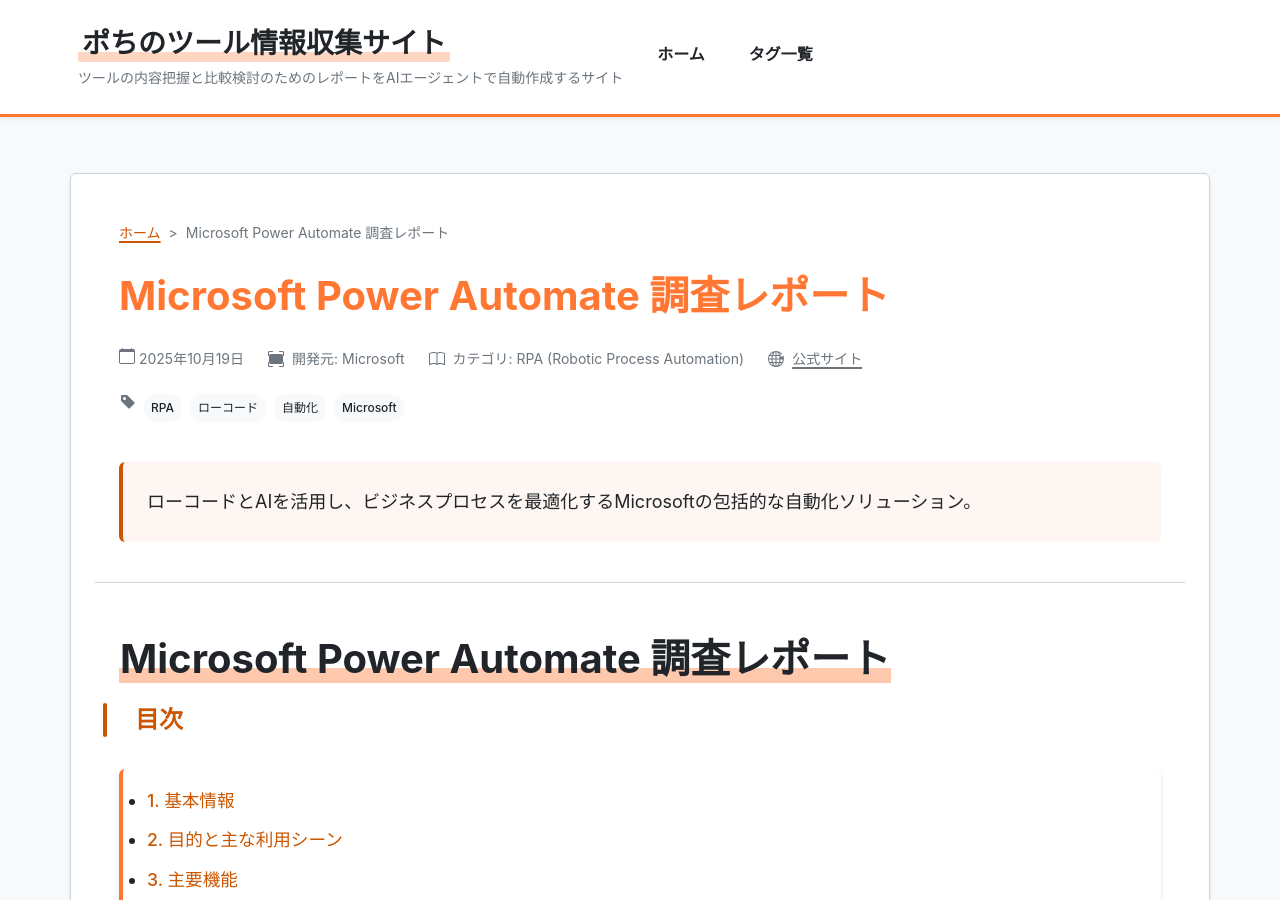
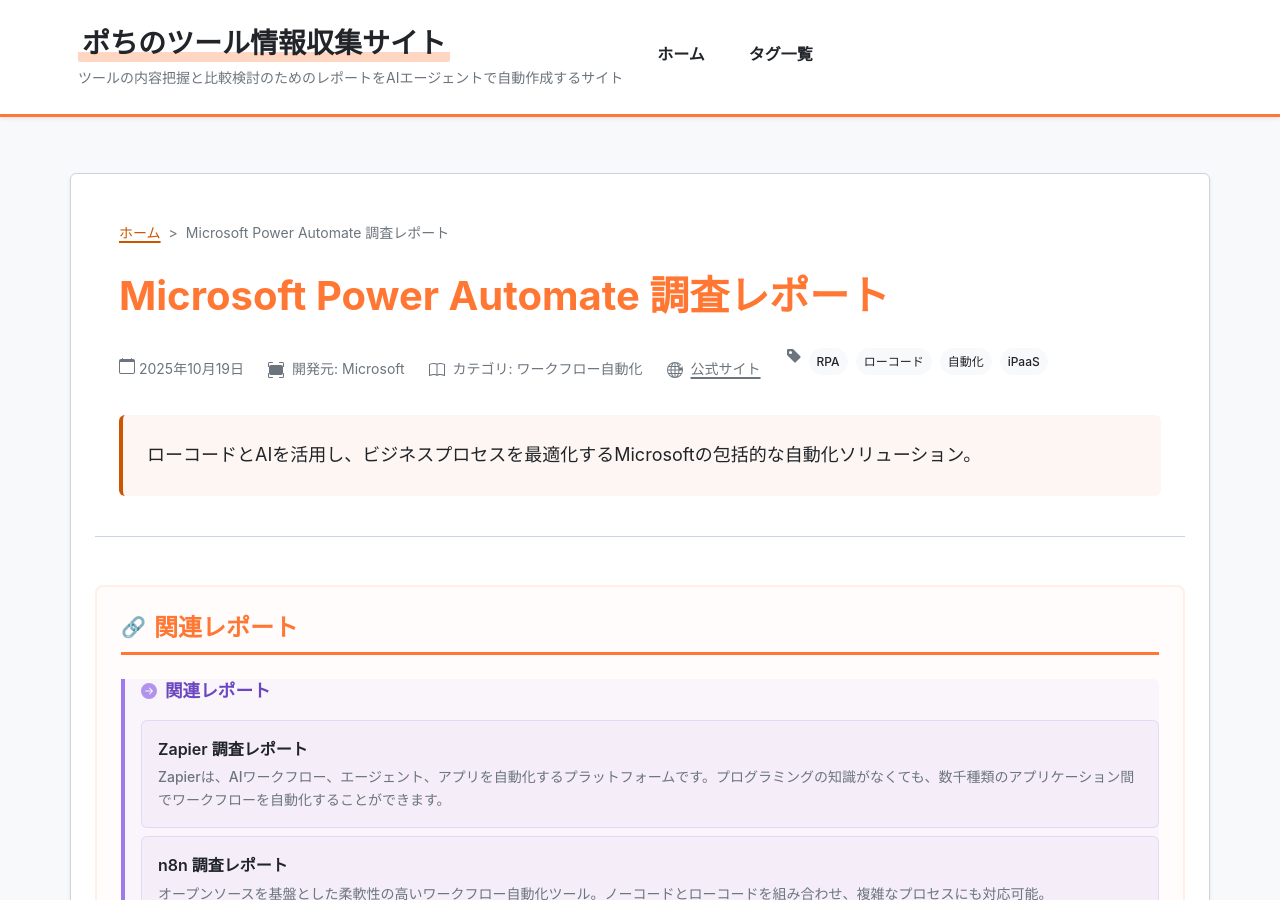
Before and after one commit to aegisfleet/tool-survey-report, a Jekyll site: the page built from _reports/microsoft-power-automate.md, in a window 1280 px wide and 900 px high. Built offline with Jekyll 4.4.1, drawn with Linux system fonts in a browser that asks for light colours; some of the changed text lies outside the part shown.

Commit message:
feat: Organize workflow automation tool metadata (#123)
- Unifies the category for Zapier, Microsoft Power Automate, and n8n to 'ワークフロー自動化'.
- Adjusts tags for consistency, removing developer name and adding common tags like 'iPaaS' and '自動化'.
- Adds `related_tools` to each of the three reports to establish a bidirectional relationship between them.
- Updates `task-organizing-category-tags.md` to log the completion of this task.

Co-authored-by: google-labs-jules[bot] <161369871+google-labs-jules[bot]@users.noreply.github.com>

```diff
--- a/_reports/microsoft-power-automate.md
+++ b/_reports/microsoft-power-automate.md
@@ -1,7 +1,7 @@
 ---
 title: "Microsoft Power Automate 調査レポート"
 tool_name: "Microsoft Power Automate"
-category: "RPA (Robotic Process Automation)"
+category: "ワークフロー自動化"
 developer: "Microsoft"
 official_site: "https://powerautomate.microsoft.com/"
 date: "2025-10-19"
@@ -10,8 +10,12 @@ tags:
   - "RPA"
   - "ローコード"
   - "自動化"
-  - "Microsoft"
+  - "iPaaS"
 description: "ローコードとAIを活用し、ビジネスプロセスを最適化するMicrosoftの包括的な自動化ソリューション。"
+relationships:
+  related_tools:
+    - "Zapier"
+    - "n8n"
 ---
 
 # **Microsoft Power Automate 調査レポート**
--- a/_reports/n8n.md
+++ b/_reports/n8n.md
@@ -11,7 +11,12 @@ tags:
   - "オープンソース"
   - "ローコード"
   - "セルフホスト"
+  - "自動化"
 description: "オープンソースを基盤とした柔軟性の高いワークフロー自動化ツール。ノーコードとローコードを組み合わせ、複雑なプロセスにも対応可能。"
+relationships:
+  related_tools:
+    - "Zapier"
+    - "Microsoft Power Automate"
 ---
 
 # **n8n 調査レポート**
```
Also changed, not shown: _reports/zapier.md (+4 -0 lines), task-organizing-category-tags.md (+10 -0 lines).
